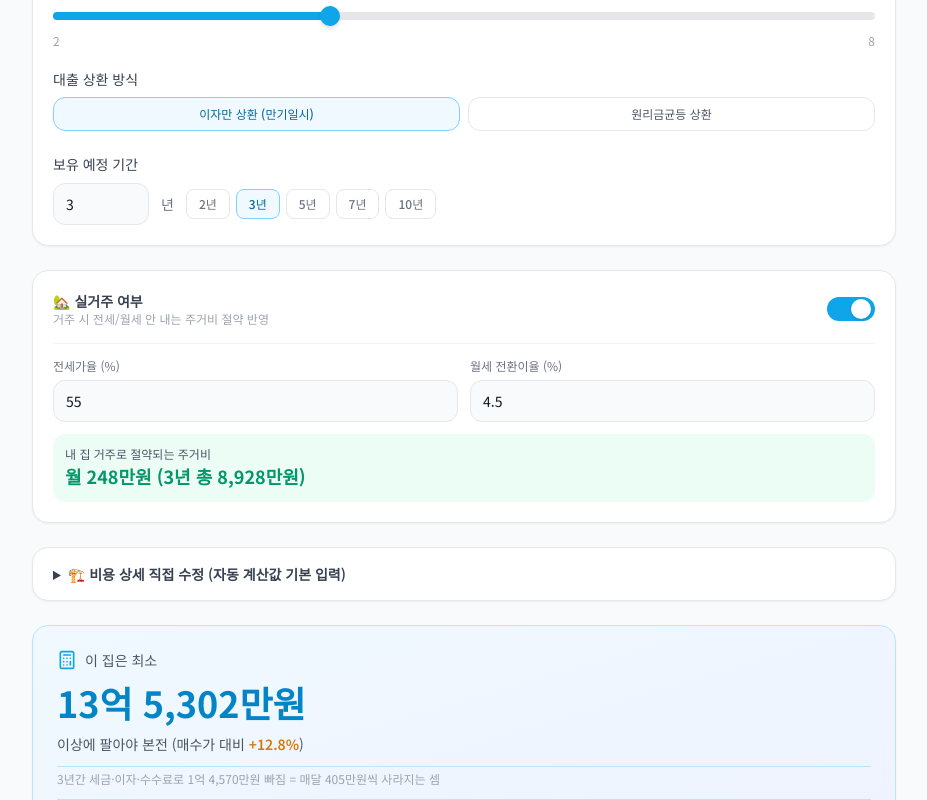
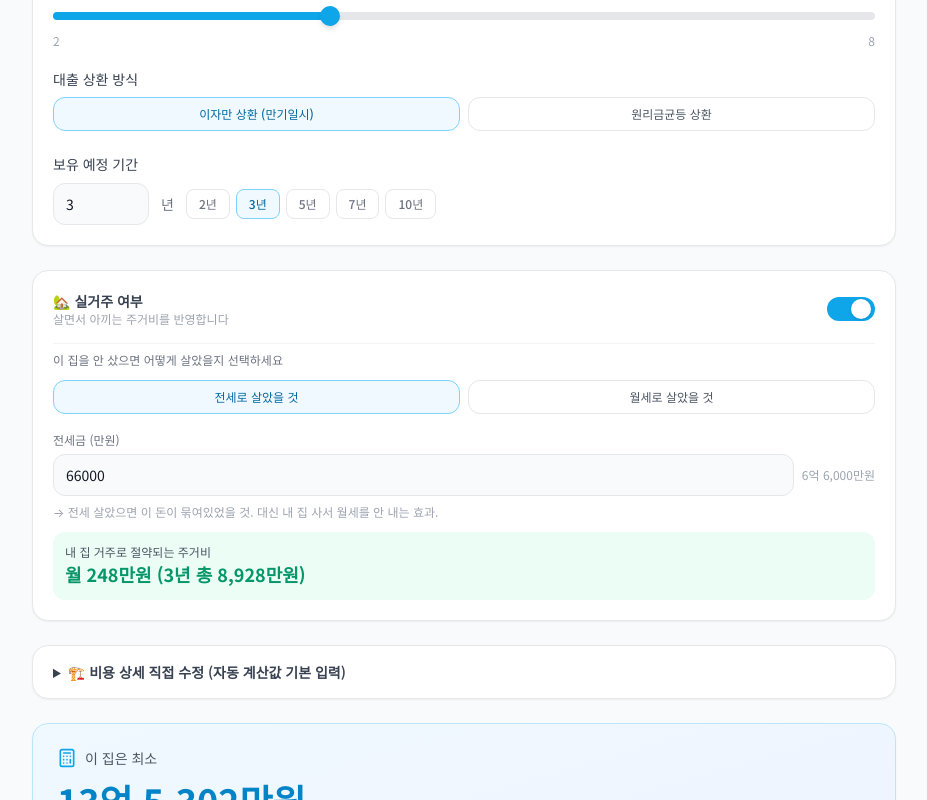
Before and after one commit to 0ggull/0ggull-calculator, a Next.js app: page /apartment in a window 1280 px wide. Shown: the part 527-1327 px from the top of the page, without its empty margins (176-1103 px from the left). Built offline with nearby package versions, Linux system fonts and the light colour scheme.

Commit message:
fix: simplify rent comparison - jeonse or monthly input based on buy price

```diff
--- a/src/app/apartment/page.tsx
+++ b/src/app/apartment/page.tsx
@@ -188,7 +188,7 @@ function calculateWithOverrides(
   buyPrice: number, loanAmount: number, loanRate: number,
   holdYears: number, housing: HousingCount, interiorCost: number,
   annualPropertyTax: number, loanType: LoanType,
-  jeonseRatio: number, conversionRate: number, isResiding: boolean,
+  savedRentMonthlyInput: number, isResiding: boolean,
   acquisitionTax: number, legalFee: number, buyBroker: number,
   expectedSellPrice: number
 ): AptResult {
@@ -205,14 +205,9 @@ function calculateWithOverrides(
   const equity = buyPrice - loanAmount + acquisitionTax + legalFee + buyBroker + interiorCost;
   const opportunityCost = Math.round(equity * (Math.pow(1 + DEPOSIT_RATE, holdYears) - 1));
 
-  // 주거비 절약 (실거주 시)
-  let savedRent = 0;
-  let savedRentMonthly = 0;
-  if (isResiding) {
-    const jeonseValue = buyPrice * jeonseRatio;
-    savedRentMonthly = Math.round((jeonseValue * conversionRate) / 12);
-    savedRent = savedRentMonthly * holdYears * 12;
-  }
+  // 주거비 절약
+  const savedRentMonthly = isResiding ? savedRentMonthlyInput : 0;
+  const savedRent = savedRentMonthly * holdYears * 12;
 
   // ─── 매도가 기준 순이익 계산 ───
   const sellBrokerForExpected = calcBrokerFee(expectedSellPrice);
@@ -286,9 +281,20 @@ export default function ApartmentCalculator() {
   const [annualPropertyTax, setAnnualPropertyTax] = useState<number | null>(null); // null이면 자동계산
   const [loanType, setLoanType] = useState<LoanType>("interest_only");
   const [isResiding, setIsResiding] = useState(true);
-  const [jeonseRatio, setJeonseRatio] = useState(55);
-  const [conversionRate, setConversionRate] = useState(4.5);
+  const [rentType, setRentType] = useState<"jeonse" | "monthly">("jeonse");
+  const [customJeonseDeposit, setCustomJeonseDeposit] = useState<number | null>(null);
+  const [customMonthlyDeposit, setCustomMonthlyDeposit] = useState<number | null>(null);
+  const [customMonthlyRent, setCustomMonthlyRent] = useState<number | null>(null);
   const [showReceipt, setShowReceipt] = useState(false);
+
+  // 매수가 기준 자동 산출
+  const autoJeonseDeposit = Math.round(buyPrice * 0.55); // 전세가율 55%
+  const autoMonthlyDeposit = Math.round(buyPrice * 0.55 * 0.3); // 전세금의 30%를 보증금으로
+  const autoMonthlyRent = Math.round((buyPrice * 0.55 * 0.7) * 0.045 / 12); // 나머지 70%를 월세 전환 (4.5%)
+
+  const jeonseDeposit = customJeonseDeposit ?? autoJeonseDeposit;
+  const monthlyDeposit = customMonthlyDeposit ?? autoMonthlyDeposit;
+  const monthlyRent = customMonthlyRent ?? autoMonthlyRent;
 
   // 사용자 수정 가능한 비용 (기본값은 자동 계산)
   const [customAcqTax, setCustomAcqTax] = useState<number | null>(null);
@@ -308,9 +314,16 @@ export default function ApartmentCalculator() {
   const effectiveBuyBroker = customBuyBroker ?? autoBuyBroker;
   const effectivePropertyTax = annualPropertyTax ?? autoPropertyTax;
 
+  // 절약 주거비 계산 (직접)
+  const savedRentMonthlyCalc = isResiding
+    ? (rentType === "jeonse"
+      ? Math.round((jeonseDeposit * 0.045) / 12) // 전세금의 연 4.5% ÷ 12 = 월세 환산
+      : monthlyRent) // 월세는 그대로
+    : 0;
+
   const result = useMemo(
-    () => calculateWithOverrides(buyPrice, loanAmount, loanRate / 100, holdYears, housing, interiorCost, effectivePropertyTax, loanType, jeonseRatio / 100, conversionRate / 100, isResiding, effectiveAcqTax, effectiveLegalFee, effectiveBuyBroker, expectedSellPrice),
-    [buyPrice, loanAmount, loanRate, holdYears, housing, interiorCost, effectivePropertyTax, loanType, jeonseRatio, conversionRate, isResiding, effectiveAcqTax, effectiveLegalFee, effectiveBuyBroker, expectedSellPrice]
+    () => calculateWithOverrides(buyPrice, loanAmount, loanRate / 100, holdYears, housing, interiorCost, effectivePropertyTax, loanType, savedRentMonthlyCalc, isResiding, effectiveAcqTax, effectiveLegalFee, effectiveBuyBroker, expectedSellPrice),
+    [buyPrice, loanAmount, loanRate, holdYears, housing, interiorCost, effectivePropertyTax, loanType, savedRentMonthlyCalc, isResiding, effectiveAcqTax, effectiveLegalFee, effectiveBuyBroker, expectedSellPrice]
   );
 
   const costBreakdown = [
@@ -335,7 +348,7 @@ export default function ApartmentCalculator() {
           <div className="space-y-2">
             <label className="text-sm font-medium text-gray-700 dark:text-gray-300">매수가</label>
             <div className="flex items-center gap-3">
-              <input type="number" value={buyPrice} onChange={(e) => setBuyPrice(Math.max(1000, Number(e.target.value) || 0))} className="input-field flex-1" step={1000} />
+              <input type="number" value={buyPrice} onChange={(e) => setBuyPrice(Number(e.target.value) || 0)} className="input-field flex-1" step={1000} />
               <span className="text-sm text-gray-500 shrink-0">{formatManwon(buyPrice)}</span>
             </div>
           </div>
@@ -393,7 +406,7 @@ export default function ApartmentCalculator() {
           <div className="flex items-center justify-between">
             <div>
               <p className="text-sm font-semibold text-gray-700 dark:text-gray-300">🏡 실거주 여부</p>
-              <p className="text-xs text-gray-400">거주 시 전세/월세 안 내는 주거비 절약 반영</p>
+              <p className="text-xs text-gray-400">살면서 아끼는 주거비를 반영합니다</p>
             </div>
             <button onClick={() => setIsResiding(!isResiding)}
               className={`w-12 h-6 rounded-full transition-colors duration-200 ${isResiding ? "bg-brand-500" : "bg-gray-300 dark:bg-gray-600"}`}>
@@ -401,16 +414,42 @@ export default function ApartmentCalculator() {
             </button>
           </div>
           {isResiding && (
-            <div className="grid grid-cols-2 gap-3 pt-2 border-t border-gray-100 dark:border-gray-800">
-              <div className="space-y-1">
-                <label className="text-xs text-gray-500">전세가율 (%)</label>
-                <input type="number" value={jeonseRatio} onChange={(e) => setJeonseRatio(Number(e.target.value) || 50)} className="input-field" step={5} />
+            <div className="space-y-3 pt-2 border-t border-gray-100 dark:border-gray-800">
+              <p className="text-xs text-gray-500">이 집을 안 샀으면 어떻게 살았을지 선택하세요</p>
+              <div className="flex gap-2">
+                <button onClick={() => setRentType("jeonse")}
+                  className={`flex-1 py-2 rounded-xl text-xs font-medium border transition-all ${rentType === "jeonse" ? "bg-brand-50 dark:bg-brand-900/40 border-brand-300 dark:border-brand-600 text-brand-700 dark:text-brand-200" : "bg-white dark:bg-gray-900 border-gray-200 dark:border-gray-800 text-gray-600 dark:text-gray-400"}`}>
+                  전세로 살았을 것
+                </button>
+                <button onClick={() => setRentType("monthly")}
+                  className={`flex-1 py-2 rounded-xl text-xs font-medium border transition-all ${rentType === "monthly" ? "bg-brand-50 dark:bg-brand-900/40 border-brand-300 dark:border-brand-600 text-brand-700 dark:text-brand-200" : "bg-white dark:bg-gray-900 border-gray-200 dark:border-gray-800 text-gray-600 dark:text-gray-400"}`}>
+                  월세로 살았을 것
+                </button>
               </div>
-              <div className="space-y-1">
-                <label className="text-xs text-gray-500">월세 전환이율 (%)</label>
-                <input type="number" value={conversionRate} onChange={(e) => setConversionRate(Number(e.target.value) || 4)} className="input-field" step={0.5} />
-              </div>
-              <div className="col-span-2 p-3 bg-emerald-50 dark:bg-emerald-950/30 rounded-xl">
+              {rentType === "jeonse" ? (
+                <div className="space-y-2">
+                  <div className="space-y-1">
+                    <label className="text-xs text-gray-500">전세금 (만원)</label>
+                    <div className="flex items-center gap-2">
+                      <input type="number" value={jeonseDeposit} onChange={(e) => setCustomJeonseDeposit(Number(e.target.value) || 0)} className="input-field flex-1" step={1000} />
+                      <span className="text-xs text-gray-400 shrink-0">{formatManwon(jeonseDeposit)}</span>
+                    </div>
+                  </div>
+                  <p className="text-xs text-gray-400">→ 전세 살았으면 이 돈이 묶여있었을 것. 대신 내 집 사서 월세를 안 내는 효과.</p>
+                </div>
+              ) : (
+                <div className="grid grid-cols-2 gap-3">
+                  <div className="space-y-1">
+                    <label className="text-xs text-gray-500">보증금 (만원)</label>
+                    <input type="number" value={monthlyDeposit} onChange={(e) => setCustomMonthlyDeposit(Number(e.target.value) || 0)} className="input-field" step={1000} />
+                  </div>
+                  <div className="space-y-1">
+                    <label className="text-xs text-gray-500">월세 (만원)</label>
+                    <input type="number" value={monthlyRent} onChange={(e) => setCustomMonthlyRent(Number(e.target.value) || 0)} className="input-field" step={10} />
+                  </div>
+                </div>
+              )}
+              <div className="p-3 bg-emerald-50 dark:bg-emerald-950/30 rounded-xl">
                 <p className="text-xs text-gray-600 dark:text-gray-400">내 집 거주로 절약되는 주거비</p>
                 <p className="text-lg font-bold text-emerald-600 dark:text-emerald-400">월 {result.savedRentMonthly.toLocaleString()}만원 ({holdYears}년 총 {formatManwon(result.savedRent)})</p>
               </div>
```
